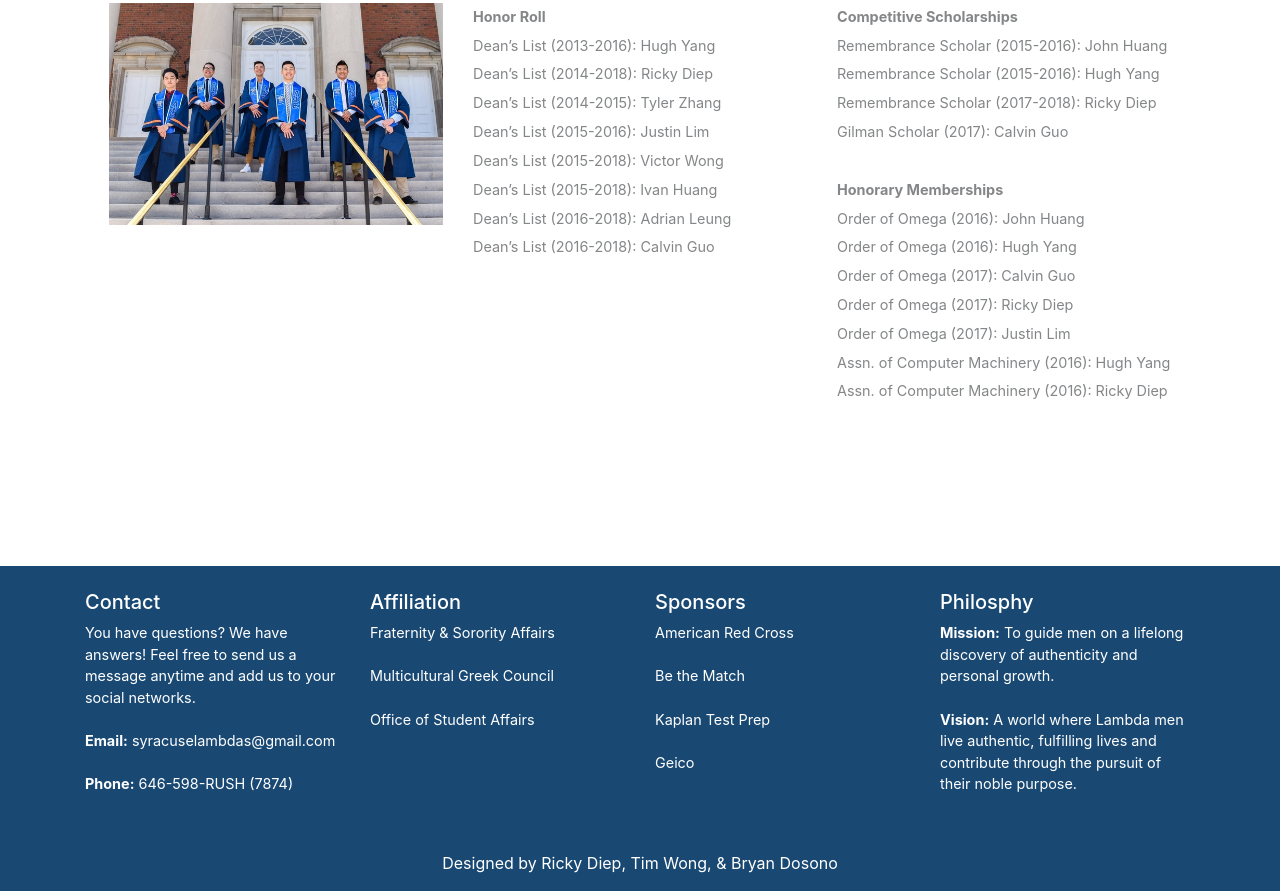
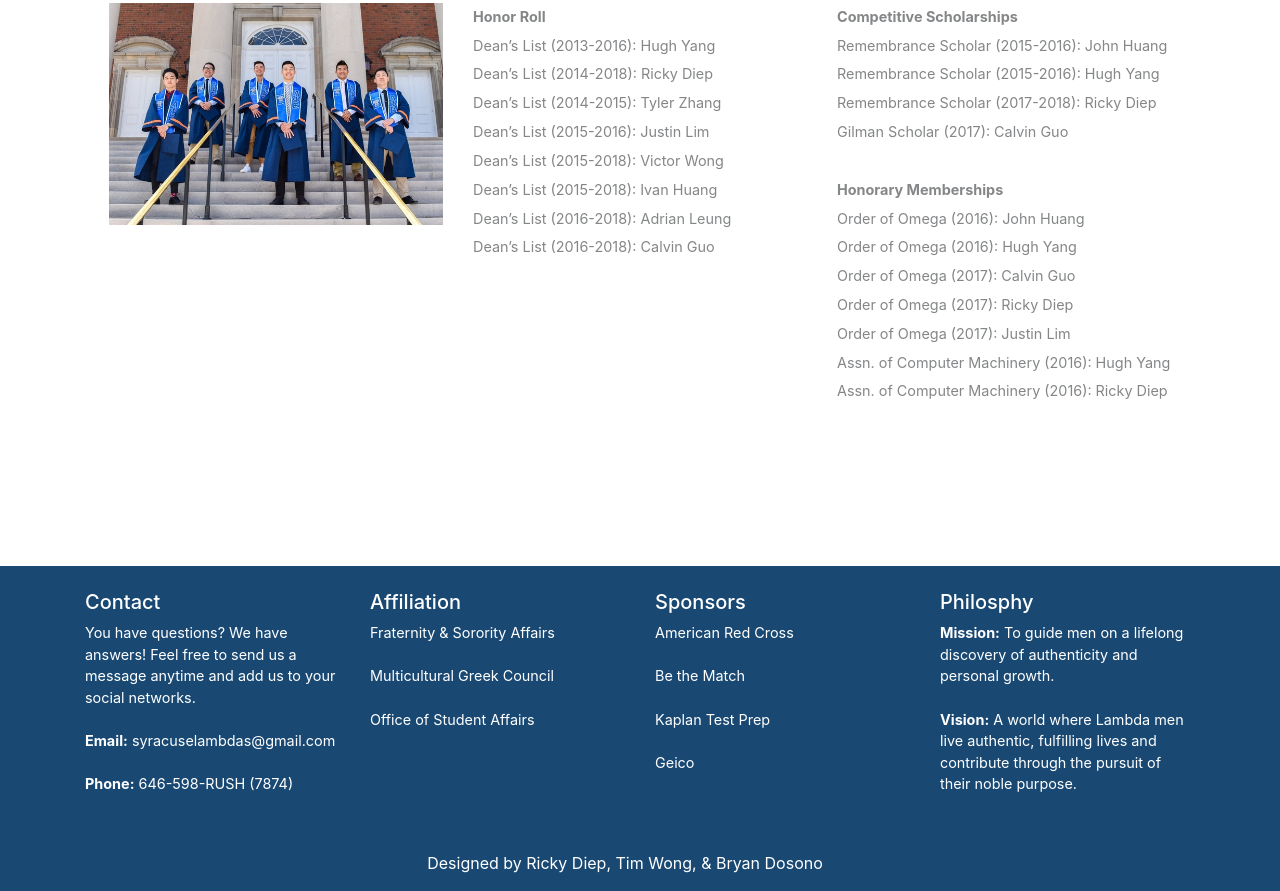
Before and after one commit to syracuselambdas/syracuselambdas.github.io, a plain HTML site: page index.html in a window 1280 px wide. Shown: the part 4628-5519 px from the top of the page. Drawn offline with nearby package versions, Linux system fonts and the light colour scheme.

Commit message:
footer fix

```diff
--- a/index.html
+++ b/index.html
@@ -1864,7 +1864,7 @@
                     </p>
                 </div>
             </div>
-            <div class="row d-flex justify-content-center py-3">Designed by Ricky Diep, Tim Wong, & Bryan Dosono</div>
+            <div class="row d-flex justify-content-center py-3 container">Designed by Ricky Diep, Tim Wong, & Bryan Dosono</div>
         </div>
     </footer>
 
```
